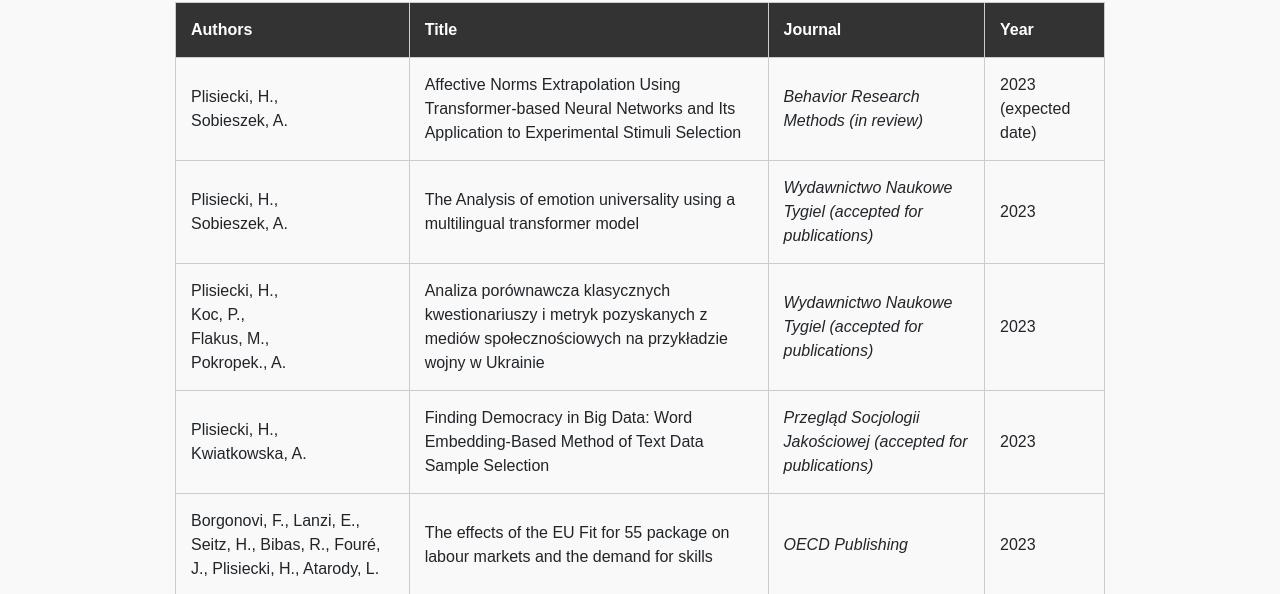
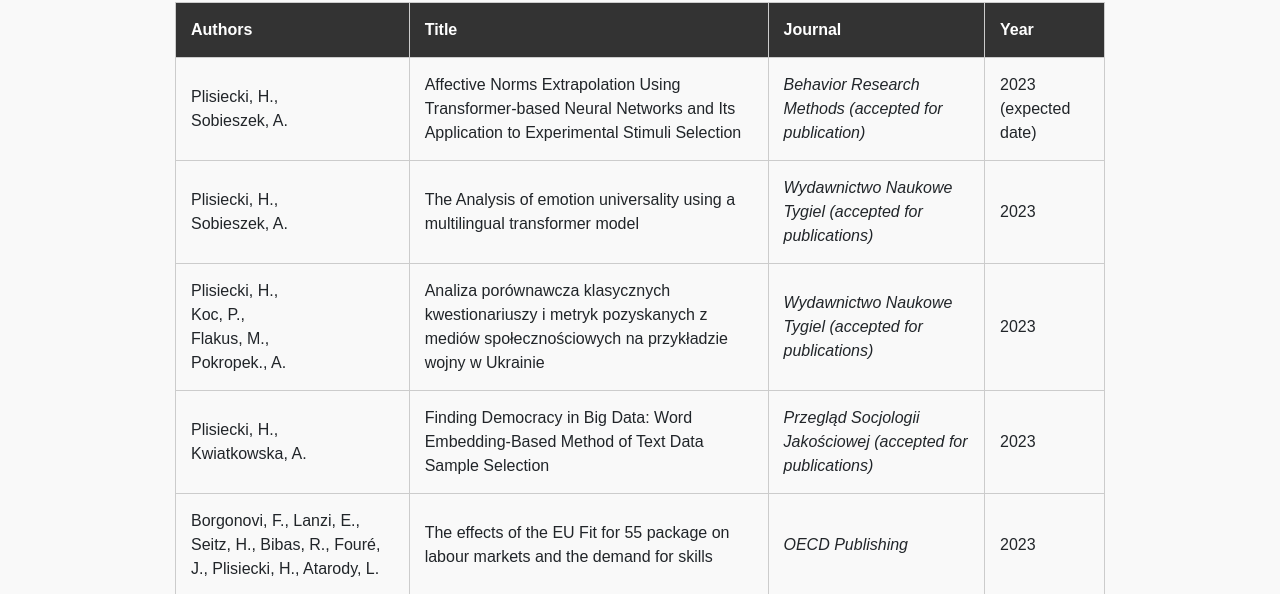
Before and after one commit to hplisiecki/introduction_page, a plain HTML site: page publications.html in a window 1280 px wide. Shown: the part 204-798 px from the top of the page. Drawn offline with nearby package versions, Linux system fonts and the light colour scheme.

Commit message:
Update publications.html

```diff
--- a/publications.html
+++ b/publications.html
@@ -47,7 +47,7 @@
                 <tr>
                     <td>Plisiecki, H., <br>Sobieszek, A.</td>
                     <td>Affective Norms Extrapolation Using Transformer-based Neural Networks and Its Application to  Experimental Stimuli Selection</td>
-                    <td><em>Behavior Research Methods (in review)</em></td>
+                    <td><em>Behavior Research Methods (accepted for publication)</em></td>
                     <td>2023 (expected date)</td>
                 </tr>
                 <tr>
```
